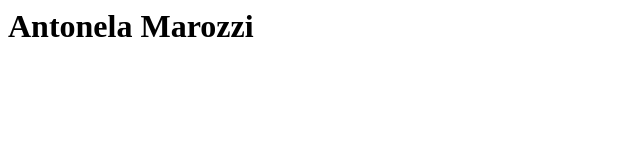
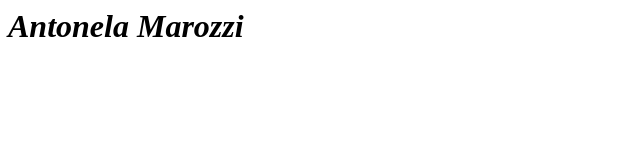
Before and after one commit to AntonelaMar/AntonelaMar.github.io, a plain HTML site: page index.html in a window 1280 px wide. Shown: the full height of the page, 0-640 px from the left. Drawn offline with Linux system fonts and the light colour scheme.

Commit message:
Update index.html

```diff
--- a/index.html
+++ b/index.html
@@ -1 +1,3 @@
-<h1>Antonela Marozzi <h1>
+<h1>
+  <i>  Antonela Marozzi</i>
+</h1>
```
